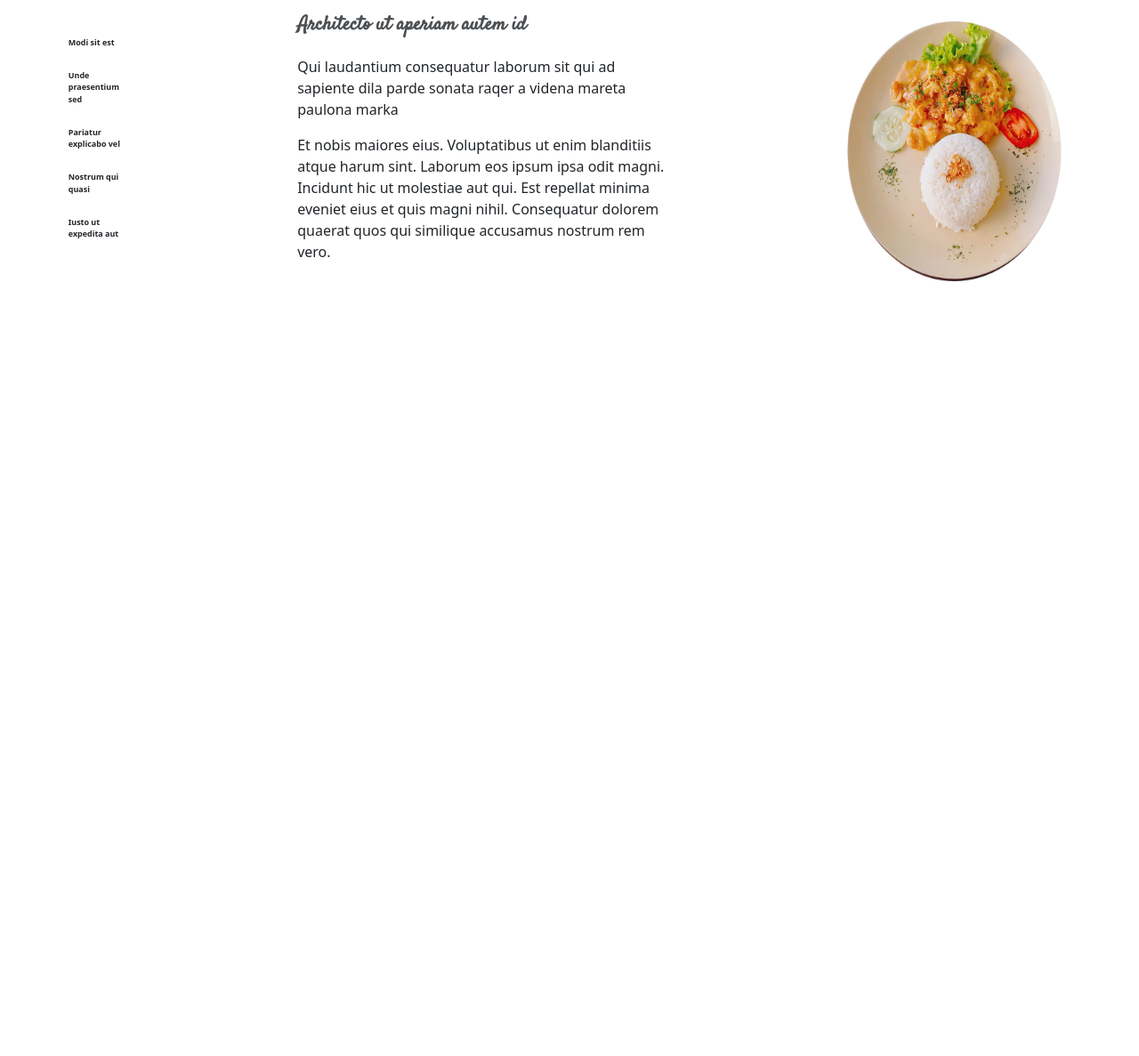
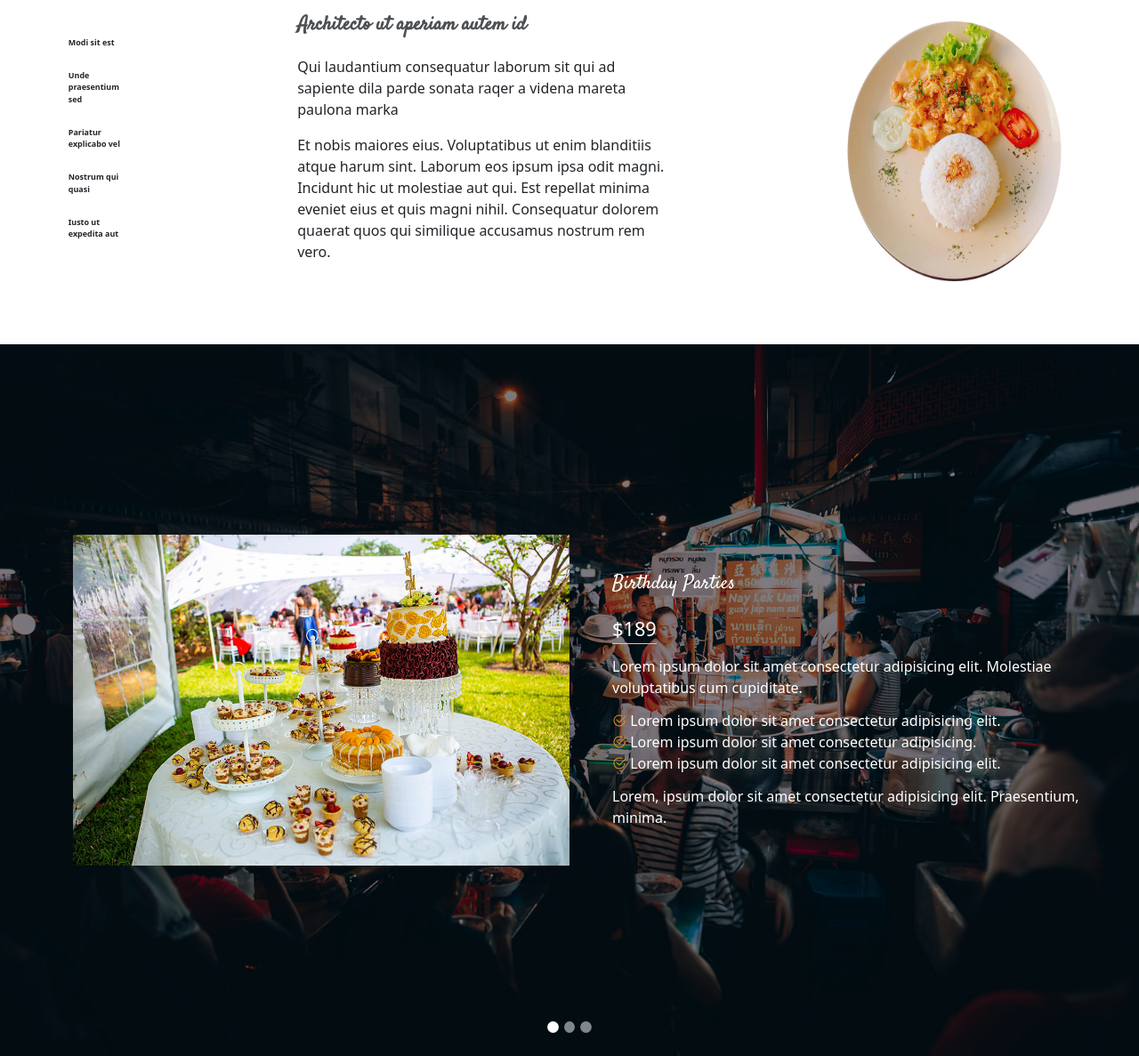
Before and after one commit to Aymen-zhr/new_final, a website: page index.html in a window 1280 px wide. Shown: the part 2594-3781 px from the top of the page at 89% size. Before the commit the page ends 2981 px from the top, so only its background shows below. Drawn offline with nearby package versions, Linux system fonts and the light colour scheme.

Commit message:
feat: Add events section with carousel

```diff
--- a/index.html
+++ b/index.html
@@ -331,6 +331,79 @@
       </div>
     </section>
 
+    <!--Events -->
+
+    <section class="events">
+        <div id="eventsCarousel" class="carousel slide h-100">
+        <div class="carousel-indicators pb-11 button-circle text-limoni">
+            <button type="button" data-bs-target="#eventsCarousel" data-bs-slide-to="0" class="active" aria-current="true" aria-label="Slide 1"></button>
+            <button type="button" data-bs-target="#eventsCarousel" data-bs-slide-to="1" aria-label="Slide 2"></button>
+            <button type="button" data-bs-target="#eventsCarousel" data-bs-slide-to="2" aria-label="Slide 3"></button>
+        </div>
+        <div class="carousel-inner h-100 d-flex align-items-center">
+            <div class="carousel-item active">
+                <div class="container">
+                    <div class="d-flex flex-row align-items-center gap-5">
+                        <div class="col-6">
+                            <img src="./public/img/events-slider/events-slider-1.jpg" class="w-100" alt="Birthday Parties">
+                        </div>
+                        <div class="col-6 eventstext">
+                            <h5>Birthday Parties</h5>
+                            <p class="price">$189</p>
+                            <p class="eventspara">Lorem ipsum dolor sit amet consectetur adipisicing elit. Molestiae voluptatibus cum cupiditate.</p>
+                            <ul>
+                                <li><i class="bi bi-check2-circle text-limoni"></i> Lorem ipsum dolor sit amet consectetur adipisicing elit.</li>
+                                <li><i class="bi bi-check2-circle text-limoni"></i> Lorem ipsum dolor sit amet consectetur adipisicing.</li>
+                                <li><i class="bi bi-check2-circle text-limoni"></i> Lorem ipsum dolor sit amet consectetur adipisicing elit.</li>
+                            </ul>
+                            <p class="eventspara">Lorem, ipsum dolor sit amet consectetur adipisicing elit. Praesentium, minima.</p>
+                        </div>
+                    </div>
+                </div>
+            </div>
+            <div class="carousel-item">
+                <div class="container">
+                    <div class="d-flex flex-row align-items-center gap-5">
+                        <div class="col-6">
+                            <img src="./public/img/events-slider/events-slider-2.jpg" class="w-100" alt="Private Parties">
+                        </div>
+                        <div class="col-6 eventstext">
+                            <h5>Private Parties</h5>
+                            <p class="price">$290</p>
+                            <p class="eventspara">Lorem ipsum dolor sit amet consectetur adipisicing elit. Molestiae voluptatibus cum cupiditate.</p>
+                            <ul>
+                                <li><i class="bi bi-check2-circle text-limoni"></i> Lorem ipsum dolor sit amet consectetur adipisicing elit.</li>
+                                <li><i class="bi bi-check2-circle text-limoni"></i> Lorem ipsum dolor sit amet consectetur adipisicing.</li>
+                                <li><i class="bi bi-check2-circle text-limoni"></i> Lorem ipsum dolor sit amet consectetur adipisicing elit.</li>
+                            </ul>
+                            <p class="eventspara">Lorem, ipsum dolor sit amet consectetur adipisicing elit. Praesentium, minima.</p>
+                        </div>
+                    </div>
+                </div>
+            </div>
+            <div class="carousel-item">
+                <div class="container">
+                    <div class="d-flex flex-row align-items-center gap-5">
+                        <div class="col-6">
+                            <img src="./public/img/events-slider/events-slider-3.jpg" class="w-100" alt="Custom Parties">
+                        </div>
+                        <div class="col-6 eventstext">
+                            <h5>Custom Parties</h5>
+                            <p class="price">$99</p>
+                            <p class="eventspara">Lorem ipsum dolor sit amet consectetur adipisicing elit. Molestiae voluptatibus cum cupiditate.</p>
+                            <ul>
+                                <li><i class="bi bi-check2-circle text-limoni"></i> Lorem ipsum dolor sit amet consectetur adipisicing elit.</li>
+                                <li><i class="bi bi-check2-circle text-limoni"></i> Lorem ipsum dolor sit amet consectetur adipisicing.</li>
+                                <li><i class="bi bi-check2-circle text-limoni"></i> Lorem ipsum dolor sit amet consectetur adipisicing elit.</li>
+                            </ul>
+                            <p class="eventspara">Lorem, ipsum dolor sit amet consectetur adipisicing elit. Praesentium, minima.</p>
+                        </div>
+                    </div>
+                </div>
+            </div>
+        </div>
+    </div>
+    </section>
 
 
 
--- a/src/sass/_allModules.sass
+++ b/src/sass/_allModules.sass
@@ -2,3 +2,4 @@
 @import ./modules/home/about
 @import ./modules/home/menu
 @import ./modules/home/specials
+@import ./modules/home/events
--- /dev/null
+++ b/src/sass/modules/home/events.sass
@@ -0,0 +1,44 @@
+.events
+    background-image: url("../img/events-bg.jpg")
+    background-size: cover
+    background-position: center
+    height: 100vh
+    &::before
+        content: ""
+        position: absolute
+        width: 100%
+        height: 100%
+        background-color: rgba(0, 0, 0, 0.5)
+    .eventstext
+        display: flex
+        flex-direction: column
+        gap: 1vw
+        color: #fff
+        h5
+            font-family: 'Satisfy', sans-serif
+            padding: 0
+            font-size: 1.7vw
+            display: flex
+            justify-content: start
+        p
+            margin: 0
+            padding: 0
+        ul
+            margin: 0
+            padding: 0
+            li
+                list-style-type: none
+
+        .eventspara
+            display: flex
+            text-align: start
+    .price
+        font-size: 1.7vw
+        border-bottom: 1px solid #ffc451
+        width: fit-content
+.button-circle
+    button
+        border-radius: 50%
+        width: 1vw !important
+        height: 1vw !important
+        color: $limoni !important
```
Also changed, not shown: public/css/app.css, 1 other file.
